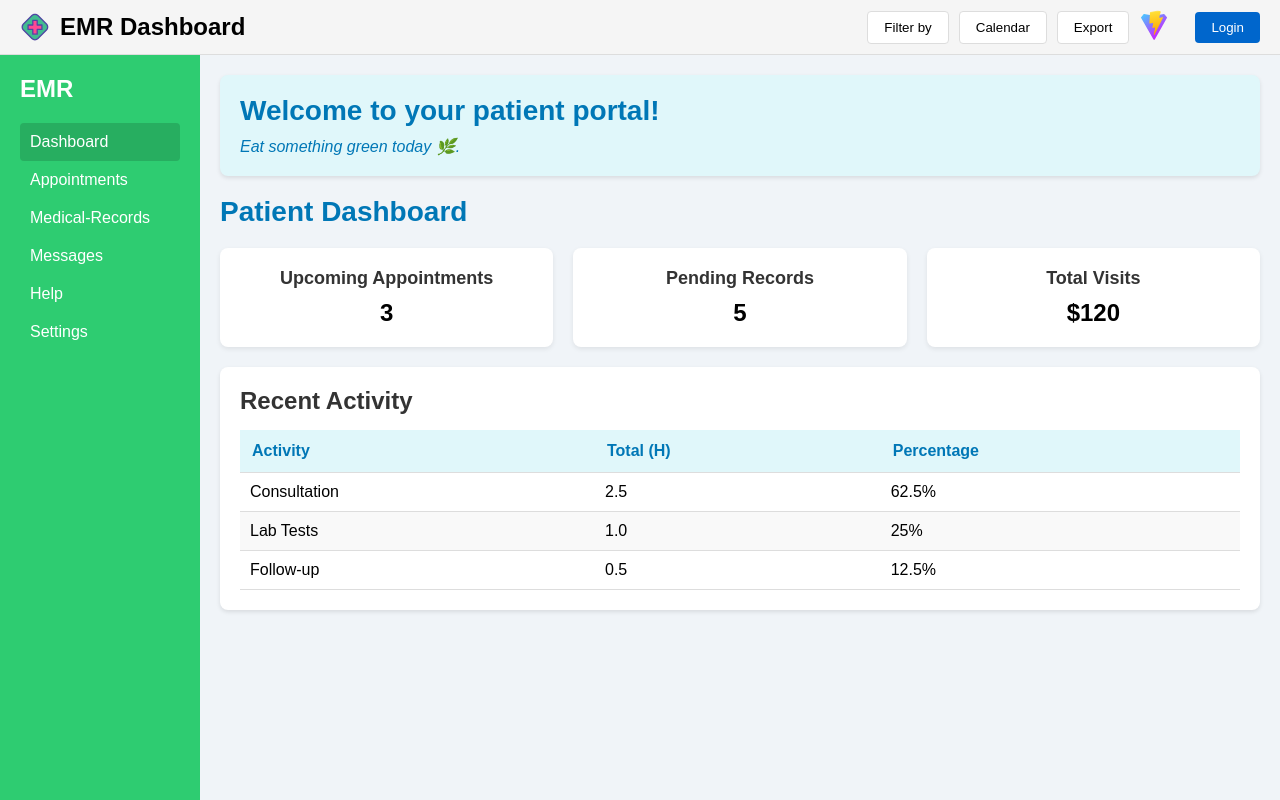
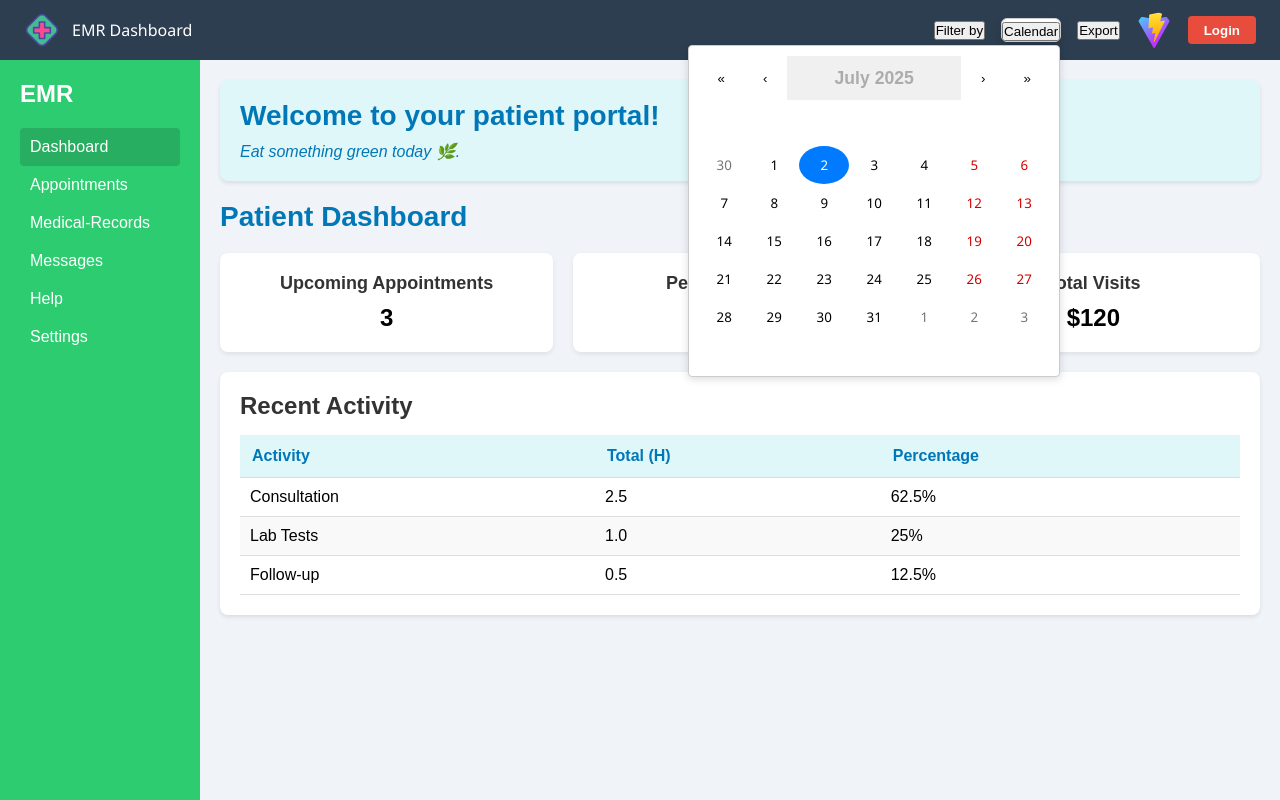
Before and after one commit to nupat-devops-24/x-emr-patient-portal, a React (Vite) app: page / in a window 1280 px wide. Both pictures are taken after a click on the button "Calendar". Built offline with nearby package versions, Linux system fonts and the light colour scheme.

Commit message:
feat: install react-calender to initialize x-emr dashboard

```diff
--- a/package.json
+++ b/package.json
@@ -11,6 +11,7 @@
   },
   "dependencies": {
     "react": "^19.0.0",
+    "react-calendar": "^6.0.0",
     "react-dom": "^19.0.0",
     "react-icons": "^5.5.0",
     "react-router-dom": "^7.6.0"
--- a/src/components/Navbar/Navbar.css
+++ b/src/components/Navbar/Navbar.css
@@ -1,58 +1,124 @@
-/* src/components/Navbar/Navbar.css */
 .navbar {
   display: flex;
   justify-content: space-between;
   align-items: center;
-  background-color: #f5f5f5;
-  padding: 10px 20px;
-  border-bottom: 1px solid #ddd;
+  background-color: #2c3e50;
+  padding: 0.75rem 1.5rem;
+  color: white;
+  font-family: 'Segoe UI', Tahoma, Geneva, Verdana, sans-serif;
+  position: relative;
 }
 
 .navbar-brand {
   display: flex;
   align-items: center;
-  font-size: 1.5rem;
-  font-weight: bold;
+  gap: 0.75rem;
 }
 
 .logo {
-  width: 30px;
-  height: 30px;
-  margin-right: 10px;
+  width: 36px;
+  height: 36px;
+  object-fit: contain;
+}
+
+.title {
+  font-weight: 600;
+  font-size: 1.25rem;
 }
 
 .navbar-actions {
   display: flex;
   align-items: center;
-  gap: 10px;
+  gap: 1rem;
 }
 
-.filter-btn,
-.calendar-btn,
-.export-btn {
-  padding: 8px 16px;
-  background-color: #fff;
-  border: 1px solid #ddd;
+.btn {
+  background: transparent;
+  border: 1.5px solid white;
+  color: white;
+  padding: 0.4rem 0.9rem;
   border-radius: 4px;
   cursor: pointer;
+  font-weight: 500;
+  transition: background-color 0.2s ease;
+}
+
+.btn:hover {
+  background-color: white;
+  color: #2c3e50;
+}
+
+.user-profile {
+  width: 36px;
+  height: 36px;
+  border-radius: 50%;
+  overflow: hidden;
 }
 
 .user-avatar {
-  width: 30px;
-  height: 30px;
-  border-radius: 50%;
+  width: 100%;
+  height: 100%;
+  object-fit: cover;
 }
 
 .auth-button {
-  margin-left: 1rem;
-  padding: 0.5rem 1rem;
-  background-color: #0066cc;
+  background: #e74c3c;
   border: none;
   color: white;
+  padding: 0.4rem 1rem;
   border-radius: 4px;
   cursor: pointer;
+  font-weight: 600;
+  transition: background-color 0.2s ease;
 }
 
 .auth-button:hover {
-  background-color: #004999;
+  background-color: #c0392b;
 }
+
+/* Calendar dropdown styling */
+.calendar-container {
+  position: relative;
+}
+
+.calendar-dropdown {
+  position: absolute;
+  top: 110%;
+  right: 0;
+  z-index: 10;
+  background: white;
+  border: 1px solid #ccc;
+  border-radius: 6px;
+  box-shadow: 0 6px 12px rgba(0, 0, 0, 0.15);
+}
+
+.react-calendar {
+  border: none;
+  font-family: 'Segoe UI', Tahoma, Geneva, Verdana, sans-serif;
+}
+
+.calendar-dropdown {
+  position: relative;
+}
+
+.calendar-popup {
+  position: absolute;
+  top: 100%;
+  right: 0;
+  z-index: 1000;
+  background-color: white;
+  border: 1px solid #ccc;
+  box-shadow: 0 2px 8px rgba(0, 0, 0, 0.15);
+  margin-top: 4px;
+  border-radius: 4px;
+}
+.react-calendar__tile--active {
+  background: #007bff !important;
+  color: white !important;
+  border-radius: 50% !important;
+}
+
+.react-calendar__navigation__label {
+  font-weight: bold;
+  font-size: 1.1rem;
+}
--- a/src/components/Navbar/Navbar.tsx
+++ b/src/components/Navbar/Navbar.tsx
@@ -1,5 +1,6 @@
-import React, { useState } from 'react';
-import { useNavigate } from 'react-router-dom';  // For navigation
+import React, { useState, useRef, useEffect } from 'react';
+import Calendar from 'react-calendar';
+import 'react-calendar/dist/Calendar.css';
 import './Navbar.css';
 
 interface NavbarProps {
@@ -8,20 +9,47 @@
 }
 
 const Navbar: React.FC<NavbarProps> = ({ logoSrc, title }) => {
+  const [isCalendarOpen, setIsCalendarOpen] = useState(false);
+  const [selectedDate, setSelectedDate] = useState<Date | null>(new Date());
   const [isLoggedIn, setIsLoggedIn] = useState(false);
-  const navigate = useNavigate();
+
+  const calendarRef = useRef<HTMLDivElement>(null);
+
+  const toggleCalendar = () => setIsCalendarOpen(!isCalendarOpen);
+
+  const onDateChange = (date: Date | Date[]) => {
+    if (Array.isArray(date)) {
+      setSelectedDate(date[0]);
+    } else {
+      setSelectedDate(date);
+    }
+  };
 
   const handleAuthClick = () => {
     if (isLoggedIn) {
-      // Logout logic
       setIsLoggedIn(false);
-      // Optional: navigate to login or home page
-      navigate('/login');
     } else {
-      // Navigate to login page
-      navigate('/login');
+      setIsLoggedIn(true);
     }
   };
+
+  useEffect(() => {
+    function handleClickOutside(event: MouseEvent) {
+      if (calendarRef.current && !calendarRef.current.contains(event.target as Node)) {
+        setIsCalendarOpen(false);
+      }
+    }
+
+    if (isCalendarOpen) {
+      document.addEventListener('mousedown', handleClickOutside);
+    } else {
+      document.removeEventListener('mousedown', handleClickOutside);
+    }
+
+    return () => {
+      document.removeEventListener('mousedown', handleClickOutside);
+    };
+  }, [isCalendarOpen]);
 
   return (
     <nav className="navbar">
@@ -31,11 +59,50 @@
       </div>
       <div className="navbar-actions">
         <button className="filter-btn">Filter by</button>
-        <button className="calendar-btn">Calendar</button>
+
+        <div className="calendar-dropdown" ref={calendarRef} style={{ position: 'relative' }}>
+          <button
+            className="calendar-btn"
+            onClick={toggleCalendar}
+            aria-expanded={isCalendarOpen}
+            aria-haspopup="true"
+          >
+            Calendar
+          </button>
+
+          {isCalendarOpen && (
+            <div
+              className="calendar-popup"
+              style={{
+                position: 'absolute',
+                top: '100%',
+                right: 0,
+                zIndex: 1000,
+                backgroundColor: 'white',
+                border: '1px solid #ccc',
+                boxShadow: '0 2px 8px rgba(0,0,0,0.15)',
+                padding: '10px',
+              }}
+            >
+              <Calendar
+                onChange={onDateChange}
+                value={selectedDate || new Date()}
+                minDetail="month"
+                maxDetail="month"
+              />
+              <p style={{ marginTop: '8px', textAlign: 'center' }}>
+                Selected date: {selectedDate ? selectedDate.toDateString() : 'None'}
+              </p>
+            </div>
+          )}
+        </div>
+
         <button className="export-btn">Export</button>
+
         <div className="user-profile">
           <img src="/vite.svg" alt="User" className="user-avatar" />
         </div>
+
         <button className="auth-button" onClick={handleAuthClick}>
           {isLoggedIn ? 'Logout' : 'Login'}
         </button>
```
Also changed, not shown: 1 other file (tests, documents, lock files or other folders).
